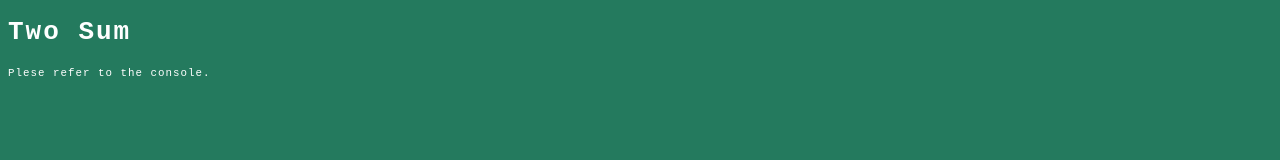
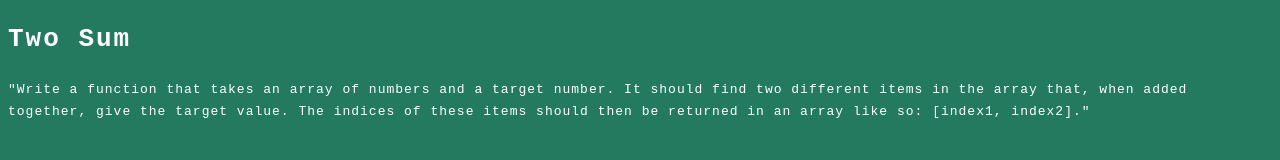
Before and after one commit to crackerFactory64/two-sum, a plain HTML site: page index.html in a window 1280 px wide. Drawn offline with Linux system fonts and the light colour scheme.

Commit message:
Edit styles and output

```diff
--- a/index.html
+++ b/index.html
@@ -10,6 +10,7 @@
         color: #fff;
         font-family: monospace;
         letter-spacing: 1px;
+        line-height: 1.7;
       }
 
       h1 {
@@ -19,7 +20,12 @@
   </head>
   <body>
     <h1>Two Sum</h1>
-    <small>Plese refer to the console.</small>
+    <p>
+      "Write a function that takes an array of numbers and a target number. It
+      should find two different items in the array that, when added together,
+      give the target value. The indices of these items should then be returned
+      in an array like so: [index1, index2]."
+    </p>
     <script>
       function twoSum(arr1, arr2, target) {
         const resultArr = [];
@@ -33,7 +39,7 @@
         }
       }
 
-      console.table(twoSum([1, 2, 3, 4, 5], [6, 7, 8, 9, 10], 13));
+      console.log(twoSum([1, 2, 3, 4, 5], [6, 7, 8, 9, 10], 13));
     </script>
   </body>
 </html>
```
